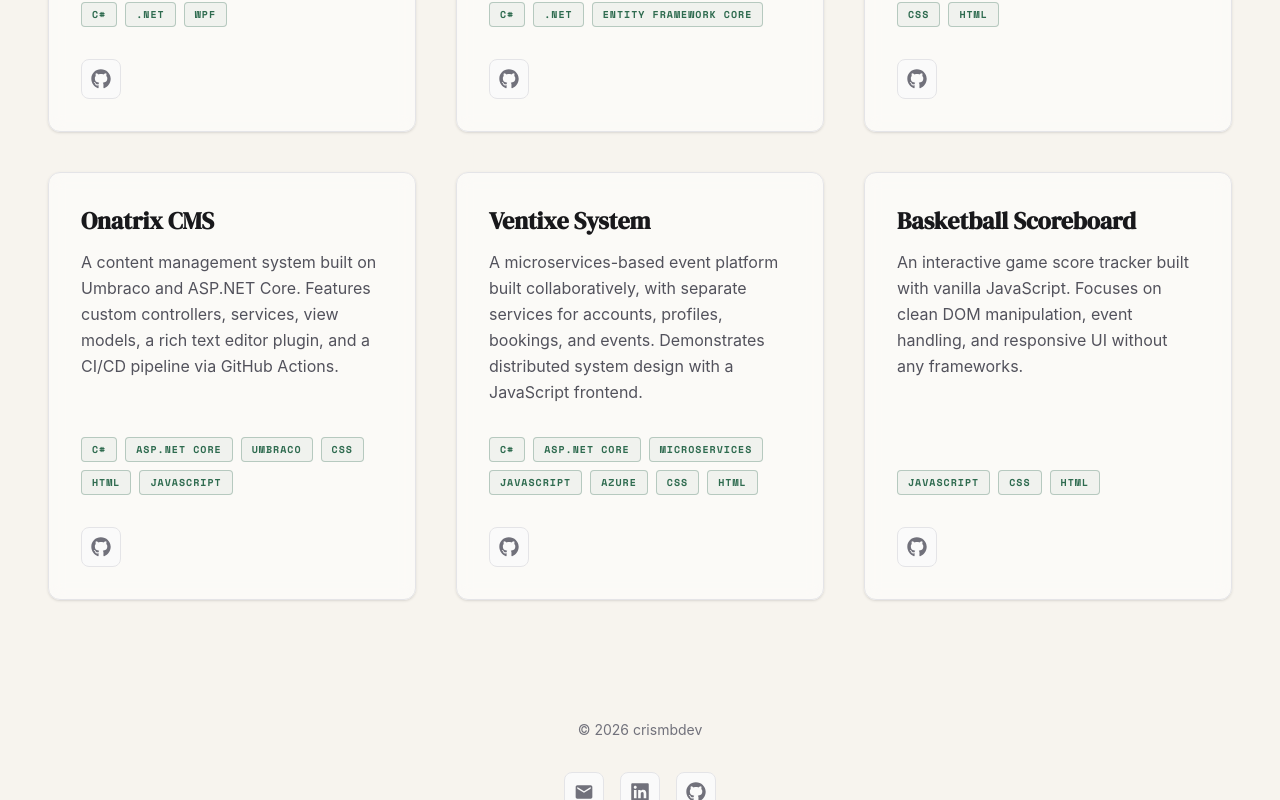
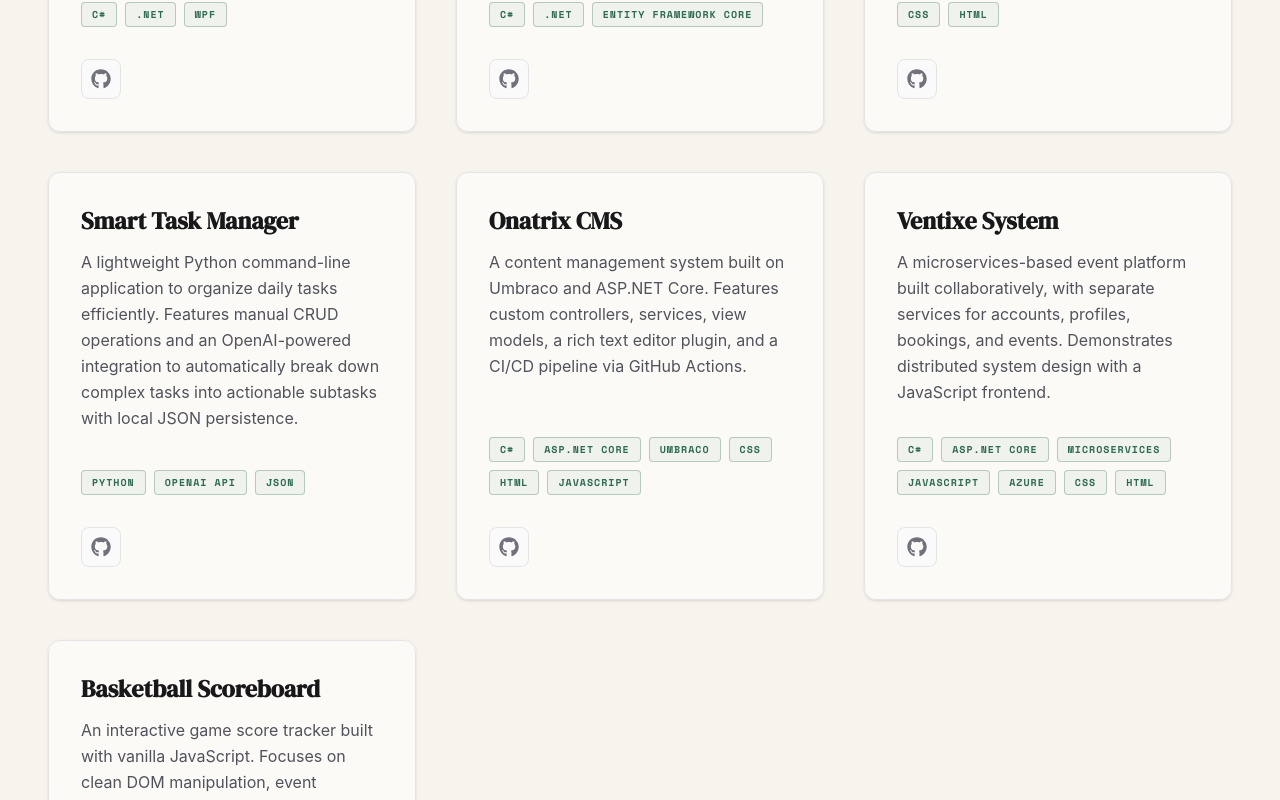
Before and after one commit to cristinambdev/portfolio, a React (Vite) app: page /projects in a window 1280 px wide. Shown: the part 1181-1981 px from the top of the page. Built offline with nearby package versions, Linux system fonts and the light colour scheme.

Commit message:
Add task maanger project

```diff
--- a/src/constants/projects.tsx
+++ b/src/constants/projects.tsx
@@ -105,6 +105,20 @@
     ],
   },
   {
+    title: "Smart Task Manager",
+    description:
+      "A lightweight Python command-line application to organize daily tasks efficiently. Features manual CRUD operations and an OpenAI-powered integration to automatically break down complex tasks into actionable subtasks with local JSON persistence.",
+    techStacks: ["Python", "OpenAI API", "JSON"],
+    isFeatured: false,
+    links: [
+      {
+        label: "Source code",
+        url: "https://github.com/cristinambdev/taskmanager.git",
+        icon: <FaGithub size={20} />,
+      },
+    ],
+  },
+  {
     title: "Onatrix CMS",
     description:
       "A content management system built on Umbraco and ASP.NET Core. Features custom controllers, services, view models, a rich text editor plugin, and a CI/CD pipeline via GitHub Actions.",
--- a/src/constants/skills.ts
+++ b/src/constants/skills.ts
@@ -3,14 +3,14 @@
 export const skillsData: SkillGroup[] = [
   {
     category: "Languages",
-    skills: ["C#", "PHP", "TypeScript", "JavaScript", "HTML", "CSS"]
+    skills: ["C#", "PHP", "TypeScript", "JavaScript", "Python", "HTML", "CSS"]
   },
   {
     category: "Frameworks & Libraries",
     skills: [".NET", "ASP.NET Core", "Entity Framework", "React", "Tailwind CSS"]
   },
   {
-    category: "Cloud, Databases & Tools",
-    skills: ["Azure", "MySQL", "Git", "GitHub", "Figma", "Visual Studio", "VS Code", "Agile"]
+    category: "Cloud, AI & Tools",
+    skills: ["Azure", "OpenAI API", "MySQL", "Git", "GitHub", "Figma", "Visual Studio", "VS Code", "Agile"]
   }
 ];
```
